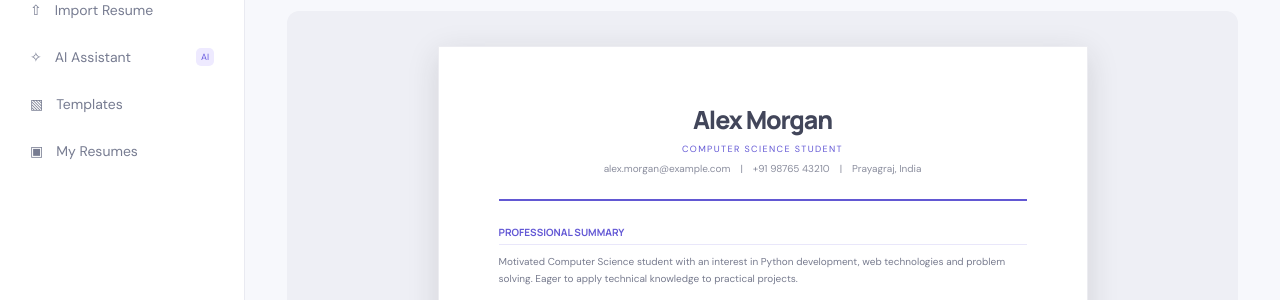
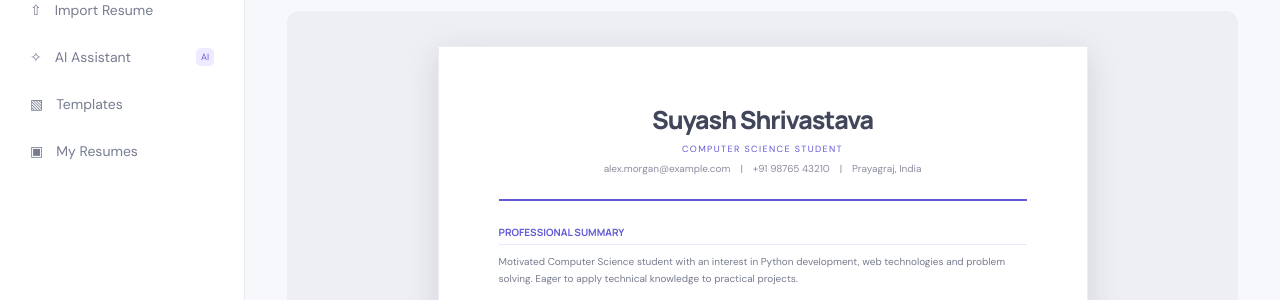
Before and after one commit to me-suyash/AI-Resume-Maker-Demo, a Flask app: page /preview in a window 1280 px wide. Shown: the part 233-533 px from the top of the page. Run offline with Flask 3, Linux system fonts and the light colour scheme.

Commit message:
Personalize resume name for Suyash

```diff
--- a/templates/preview.html
+++ b/templates/preview.html
@@ -1,3 +1,3 @@
 {% extends "base.html" %}{% block content %}
 <div class="page-title"><div><div class="eyebrow">REVIEW BEFORE YOU SHARE</div><h1>Resume preview</h1><p>A4-style preview of the selected resume design.</p></div><div class="actions"><button class="btn secondary" onclick="window.print()">Print preview</button><button class="btn primary" onclick="demoToast('PDF export is not connected in this demo.')">↓ Download PDF</button></div></div>
-<div class="preview-stage"><div class="resume-paper large-paper"><div class="resume-header"><h1>Alex Morgan</h1><div>COMPUTER SCIENCE STUDENT</div><p>alex.morgan@example.com　|　+91 98765 43210　|　Prayagraj, India</p></div><h4>PROFESSIONAL SUMMARY</h4><p>Motivated Computer Science student with an interest in Python development, web technologies and problem solving. Eager to apply technical knowledge to practical projects.</p><h4>EDUCATION</h4><div class="resume-line"><b>Bachelor of Technology — Computer Science & Engineering</b><span>2023–2027</span></div><p>Institute Name · Prayagraj</p><h4>TECHNICAL SKILLS</h4><p>Python · Flask · HTML5 · CSS3 · JavaScript · SQLite</p><h4>PROJECTS</h4><b>AI-Powered Resume Maker</b><p>Designed a web-based resume creation concept with resume import, editable information, writing assistance and professional templates.</p><h4>SOFT SKILLS</h4><p>Communication · Teamwork · Problem Solving · Adaptability</p></div></div><p class="center muted">Sample content for interface demonstration. Replace with verified project/user details.</p>{% endblock %}
+<div class="preview-stage"><div class="resume-paper large-paper"><div class="resume-header"><h1>Suyash Shrivastava</h1><div>COMPUTER SCIENCE STUDENT</div><p>alex.morgan@example.com　|　+91 98765 43210　|　Prayagraj, India</p></div><h4>PROFESSIONAL SUMMARY</h4><p>Motivated Computer Science student with an interest in Python development, web technologies and problem solving. Eager to apply technical knowledge to practical projects.</p><h4>EDUCATION</h4><div class="resume-line"><b>Bachelor of Technology — Computer Science & Engineering</b><span>2023–2027</span></div><p>Institute Name · Prayagraj</p><h4>TECHNICAL SKILLS</h4><p>Python · Flask · HTML5 · CSS3 · JavaScript · SQLite</p><h4>PROJECTS</h4><b>AI-Powered Resume Maker</b><p>Designed a web-based resume creation concept with resume import, editable information, writing assistance and professional templates.</p><h4>SOFT SKILLS</h4><p>Communication · Teamwork · Problem Solving · Adaptability</p></div></div><p class="center muted">Sample content for interface demonstration. Replace with verified project/user details.</p>{% endblock %}
```
